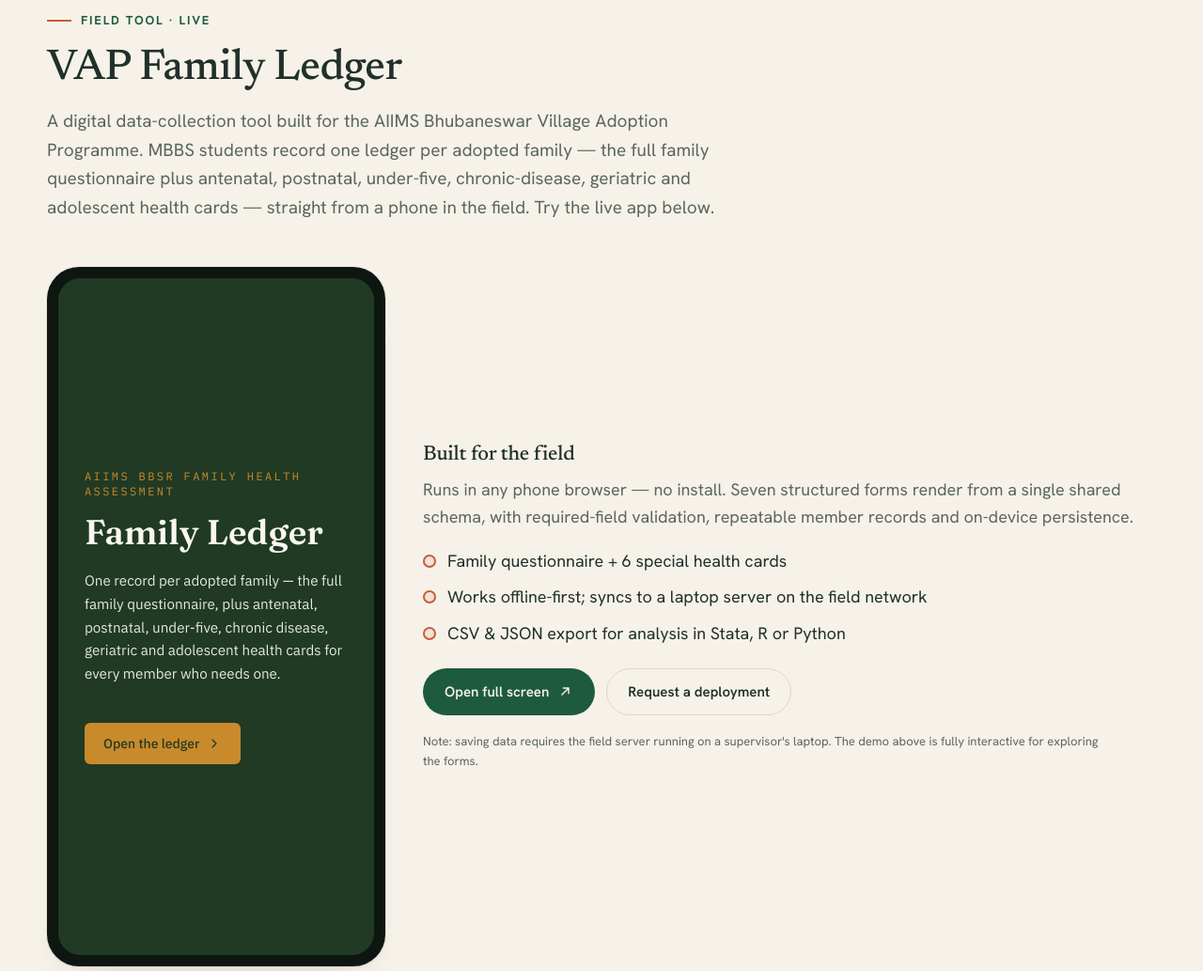
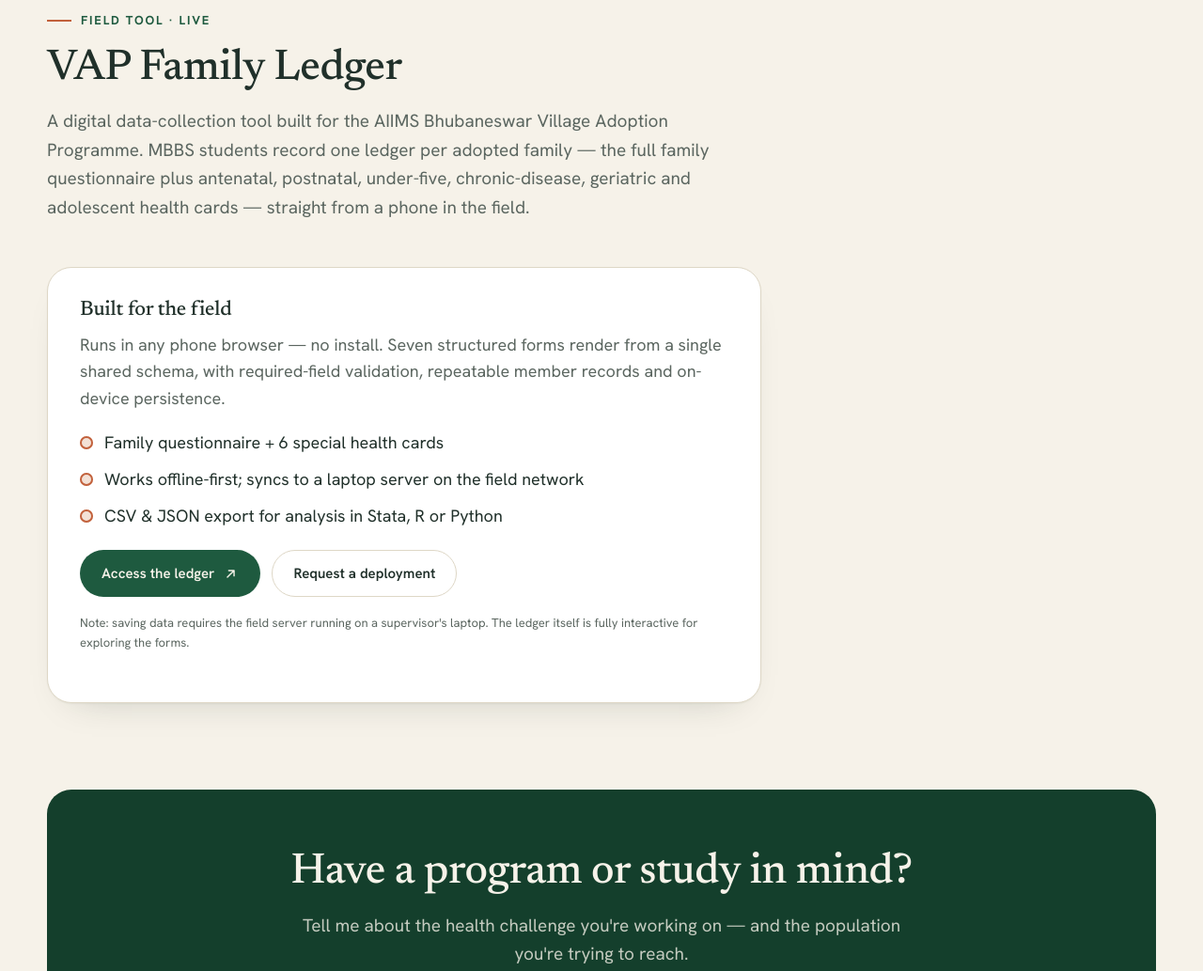
Before and after one commit to sandclouddoctor/swasthyagyan-digital, a plain HTML site: page services.html in a window 1280 px wide. Shown: the part 1569-2602 px from the top of the page at 94% size. Drawn offline with Linux system fonts and the light colour scheme.

Commit message:
Remove ledger iframe embed; add Access the ledger button (new tab)

```diff
--- a/services.html
+++ b/services.html
@@ -107,13 +107,10 @@
       <div class="section-head reveal" style="max-width:720px;">
         <span class="eyebrow">Field tool · live</span>
         <h2>VAP Family Ledger</h2>
-        <p>A digital data-collection tool built for the AIIMS Bhubaneswar Village Adoption Programme. MBBS students record one ledger per adopted family — the full family questionnaire plus antenatal, postnatal, under-five, chronic-disease, geriatric and adolescent health cards — straight from a phone in the field. Try the live app below.</p>
+        <p>A digital data-collection tool built for the AIIMS Bhubaneswar Village Adoption Programme. MBBS students record one ledger per adopted family — the full family questionnaire plus antenatal, postnatal, under-five, chronic-disease, geriatric and adolescent health cards — straight from a phone in the field.</p>
       </div>
 
       <div class="ledger-embed reveal">
-        <div class="ledger-device">
-          <iframe src="ledger/index.html" title="VAP Family Ledger app" loading="lazy"></iframe>
-        </div>
         <div class="ledger-aside">
           <h3>Built for the field</h3>
           <p>Runs in any phone browser — no install. Seven structured forms render from a single shared schema, with required-field validation, repeatable member records and on-device persistence.</p>
@@ -123,10 +120,10 @@
             <li>CSV &amp; JSON export for analysis in Stata, R or Python</li>
           </ul>
           <div style="display:flex;gap:12px;flex-wrap:wrap;margin-top:6px;">
-            <a class="btn btn-primary" href="ledger/index.html" target="_blank" rel="noopener">Open full screen <svg viewBox="0 0 24 24" fill="none" stroke="currentColor" stroke-width="2" stroke-linecap="round" stroke-linejoin="round"><path d="M7 17 17 7M9 7h8v8"/></svg></a>
+            <a class="btn btn-primary" href="ledger/index.html" target="_blank" rel="noopener">Access the ledger <svg viewBox="0 0 24 24" fill="none" stroke="currentColor" stroke-width="2" stroke-linecap="round" stroke-linejoin="round"><path d="M7 17 17 7M9 7h8v8"/></svg></a>
             <a class="btn btn-ghost" href="contact.html">Request a deployment</a>
           </div>
-          <p class="ledger-note">Note: saving data requires the field server running on a supervisor's laptop. The demo above is fully interactive for exploring the forms.</p>
+          <p class="ledger-note">Note: saving data requires the field server running on a supervisor's laptop. The ledger itself is fully interactive for exploring the forms.</p>
         </div>
       </div>
     </div>
--- a/site.css
+++ b/site.css
@@ -594,30 +594,15 @@ section { padding: 92px 0; }
   .nav-right .btn { display: none; }
 }
 
-/* ── VAP Family Ledger embed ──────────────────────────────── */
+/* ── VAP Family Ledger ────────────────────────────────────── */
 .ledger-embed {
-  display: grid;
-  grid-template-columns: minmax(0, 360px) 1fr;
-  gap: 40px;
-  align-items: center;
   margin-top: 36px;
-}
-.ledger-device {
-  justify-self: center;
-  width: 360px;
-  max-width: 100%;
-  background: #0E1611;
-  border-radius: 34px;
-  padding: 12px;
-  box-shadow: var(--shadow), 0 0 0 1px rgba(20,40,30,.06);
-}
-.ledger-device iframe {
-  display: block;
-  width: 100%;
-  height: 720px;
-  border: 0;
-  border-radius: 24px;
-  background: #203A24;
+  max-width: 760px;
+  background: var(--surface);
+  border: 1px solid var(--line);
+  border-radius: var(--radius-lg);
+  padding: 34px;
+  box-shadow: var(--shadow);
 }
 .ledger-aside h3 {
   font-size: 22px;
@@ -656,7 +641,6 @@ section { padding: 92px 0; }
   font-size: 13px;
   color: var(--ink-soft);
 }
-@media (max-width: 860px) {
-  .ledger-embed { grid-template-columns: 1fr; gap: 32px; }
-  .ledger-device iframe { height: 640px; }
+@media (max-width: 560px) {
+  .ledger-embed { padding: 24px; }
 }
```
